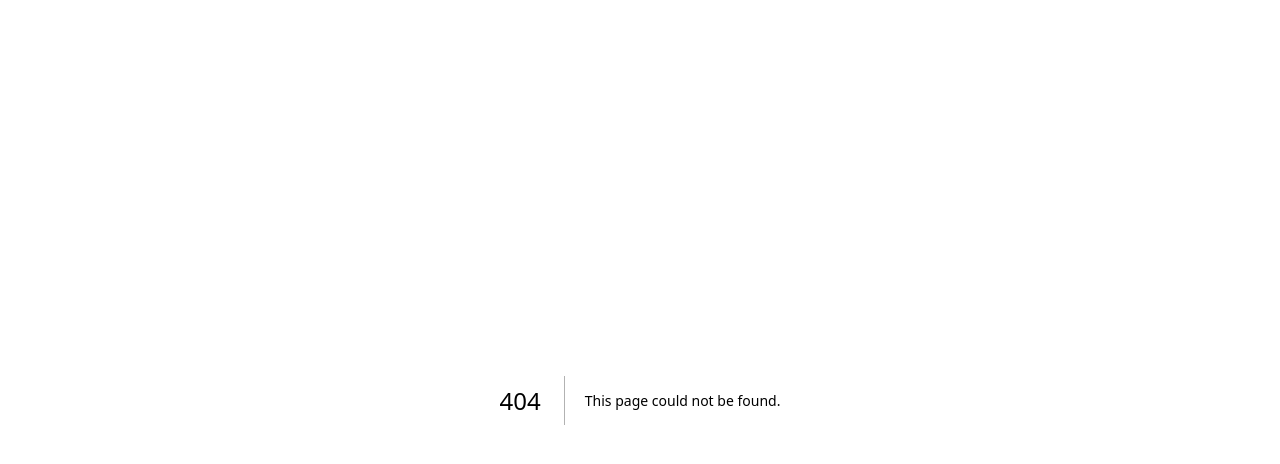
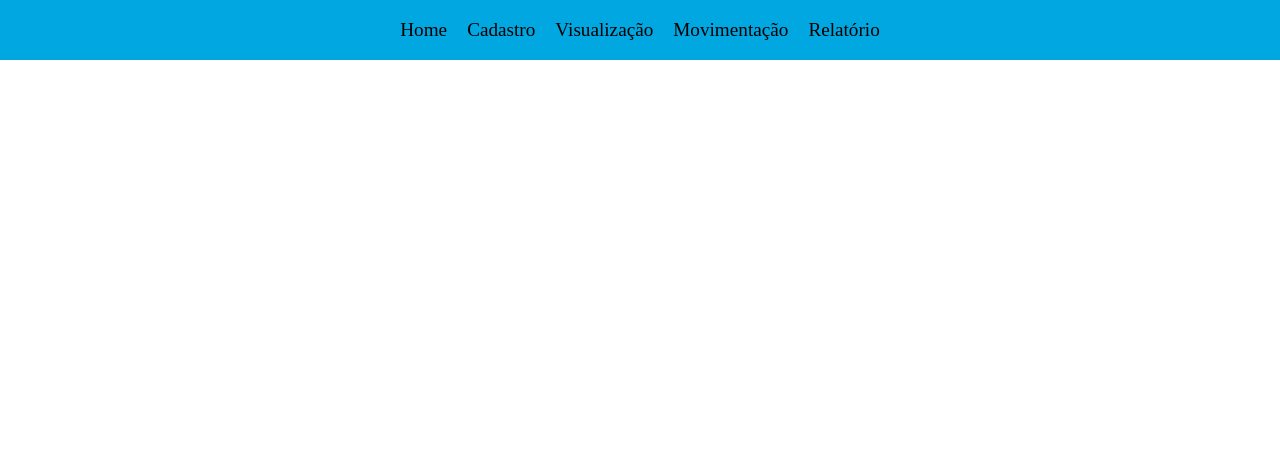
Before and after one commit to Filipi0/armaZen, a Next.js app: page /components/header in a window 1280 px wide. Before the commit this address had no page. Shown: the top 464 px of the page. Built offline with nearby package versions, Linux system fonts and the light colour scheme.

Commit message:
Organizando css do header

```diff
--- a/src/pages/componentes/header.jsx
+++ b/src/pages/components/header.jsx
@@ -1,18 +1,20 @@
 import Link from 'next/link';
+import styles from '../../styles/header.module.css';
 
 export default function Header() {
   return (
     <header className={styles.header}>
-        <h1>
-            <Link href="./src/pages/index.jsx">ArmaZen</Link>
-        </h1>
+
         <nav>
             <ul className={styles.navList}>
+                <li className={styles.navItem}>
+                    <Link href="/">Home</Link>
+                </li>
                 <li className={styles.navItem}>
                     <Link href="/">Cadastro</Link>
                 </li>
                 <li className={styles.navItem}>
-                    <Link href="/about">Vizualização</Link>
+                    <Link href="/about">Visualização</Link>
                 </li>
                 <li className={styles.navItem}>
                     <Link href="/contact">Movimentação</Link>
--- a/src/pages/index.jsx
+++ b/src/pages/index.jsx
@@ -1,6 +1,6 @@
 import React from 'react';
 import styles from '../styles/menu.module.css';
-import Header from './componentes/header';
+import Header from './components/header.jsx';
 
 export default function Menu() {
     return (
--- a/src/styles/header.module.css
+++ b/src/styles/header.module.css
@@ -1,21 +1,60 @@
+/*
+:root{
+    --cor1: #fffaff;
+    --cor2: #dfe3eb;
+    --cor3: #00a7e1;
+    --cor4: #003459;
+    --cor5: #00a7e1;
+}
+*/
+
+/* Header */
 .header {
-    background-color: #333;
-    padding: 1rem;
+  background-color: #00a7e1;
+  width: 100%;
+  height: 60px;
+  padding: 10px 20px;
+  box-sizing: border-box;
+  display: flex;
+  justify-content: center;
+  align-items: center;
+  position: fixed;
+  top: 0;
+  left: 0;
+  z-index: 1000;
 }
 
+
+/* Título no Header */
+.header h1 {
+  color: var(--cor3);
+  font-family: 'Poppins-Bold';
+  font-size: 1.8rem;
+  margin: 0;
+}
+
+/* Navegação */
 .navList {
-    list-style-type: none;
+  list-style: none;
   display: flex;
-    justify-content: space-around;
+  gap: 20px;
   margin: 0;
   padding: 0;
 }
 
+/* Estilos para cada item da navegação */
+.navItem {
+  font-family: 'Poppins-Medium';
+  font-size: 1.2rem;
+}
+
+/* Estilos para os links */
 .navItem a {
-    color: #fff;
+  color: var(--cor3);
   text-decoration: none;
 }
 
+/* Estilos para os links quando o mouse passa sobre eles */
 .navItem a:hover {
-    text-decoration: underline;
+  color:#003459;
 }
--- a/src/styles/menu.module.css
+++ b/src/styles/menu.module.css
@@ -22,6 +22,7 @@
     font-style: normal;
 }
 
+
 .container {
     background-color: #fffaff;
     padding: 0;
@@ -30,6 +31,7 @@
     display: flex;
     width: 100%;
     height: 100vh;
+    overflow: hidden;
 }
 
 /* Seção esquerda onde ficam o título e os botões */
@@ -103,7 +105,8 @@
 
 /* Seção direita */
 .rightSide {
-    background-color: #00a7e1; /* Cor a definir */
+    background-color: #00a7e1;
+    /* Cor a definir */
     width: 35%;
     height: 100%;
     margin: 0;
```
Lines whose indentation alone changed are shown as unchanged.
